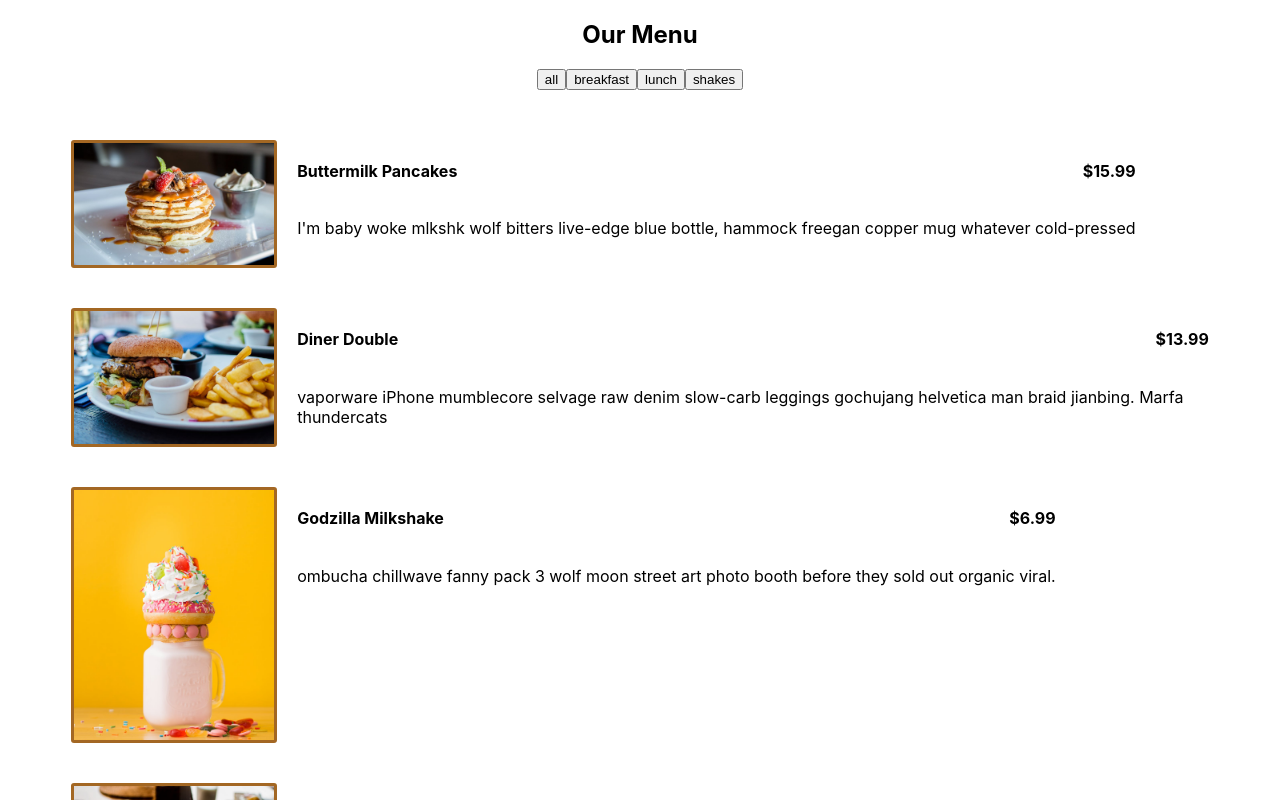
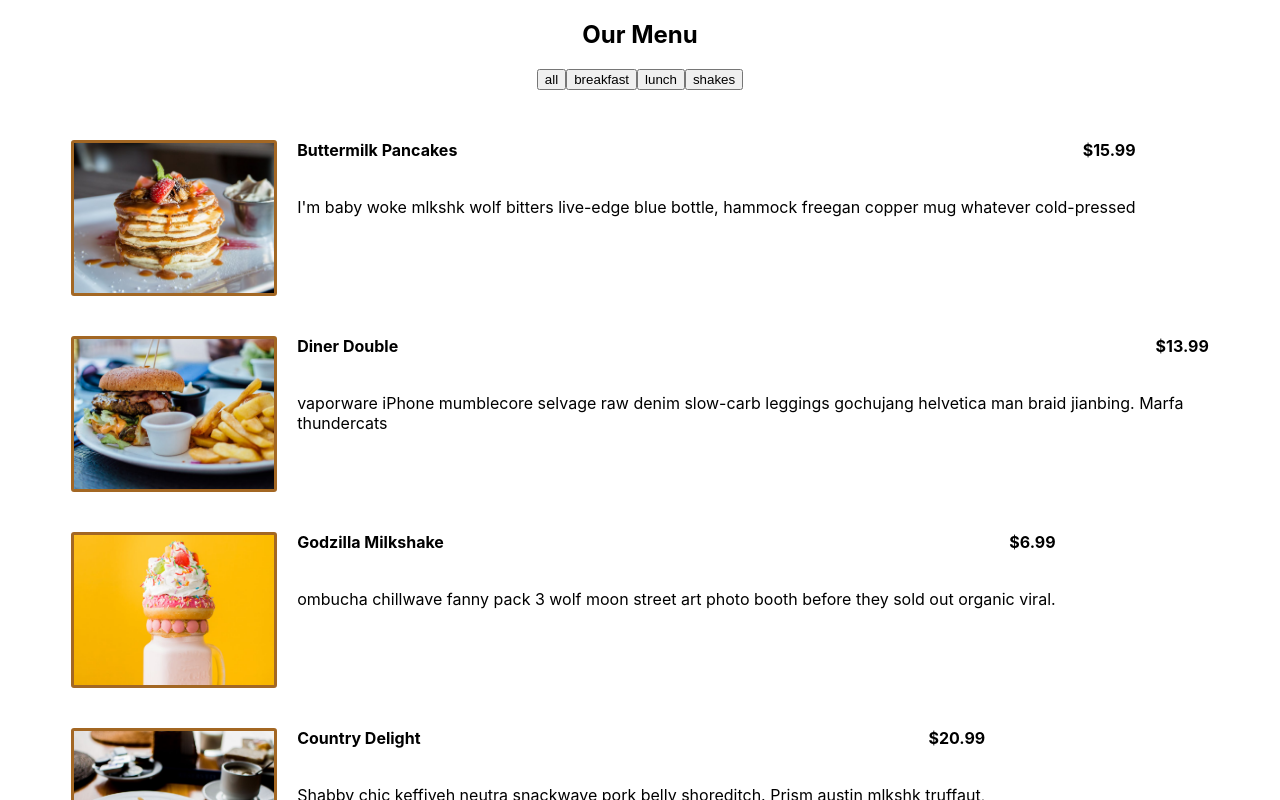
Before and after one commit to LaurenCummings/menu-project, a React (Vite) app: page / in a window 1280 px wide. Shown: the top 800 px of the page. Built offline with nearby package versions, Linux system fonts and the light colour scheme.

Commit message:
moved item info up and made picture height consistent

```diff
--- a/src/css/Menu.css
+++ b/src/css/Menu.css
@@ -9,6 +9,8 @@
 
 .photo {
     width: 200px;
+    height: 150px;
+    object-fit: cover;
     border: 3px solid rgb(163, 103, 35);
     border-radius: 3px;
 }
@@ -21,6 +23,10 @@ header {
     display: flex;
 }
 
+header h4 {
+    margin-top: 0;
+}
+
 .food-name {
     text-transform: capitalize;
 }
```
